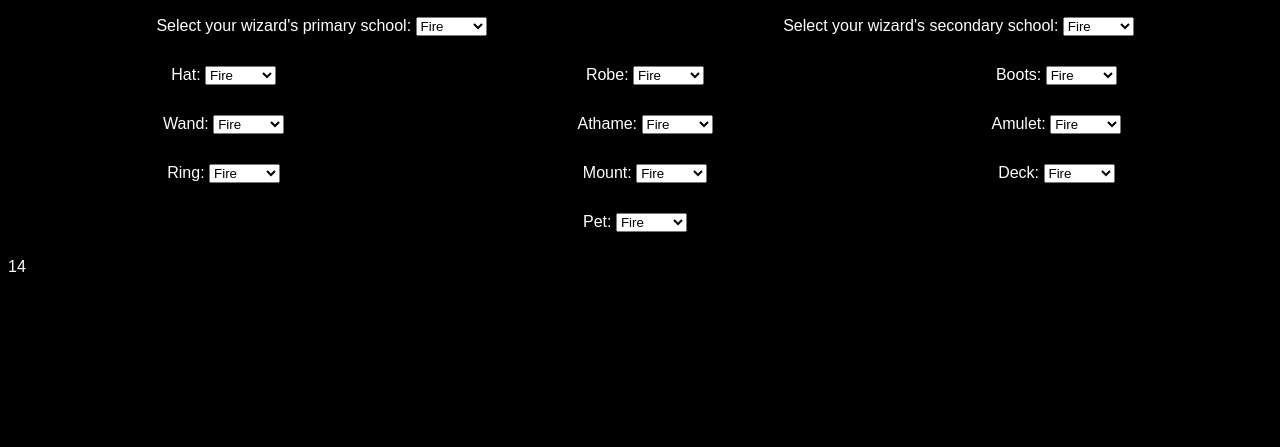
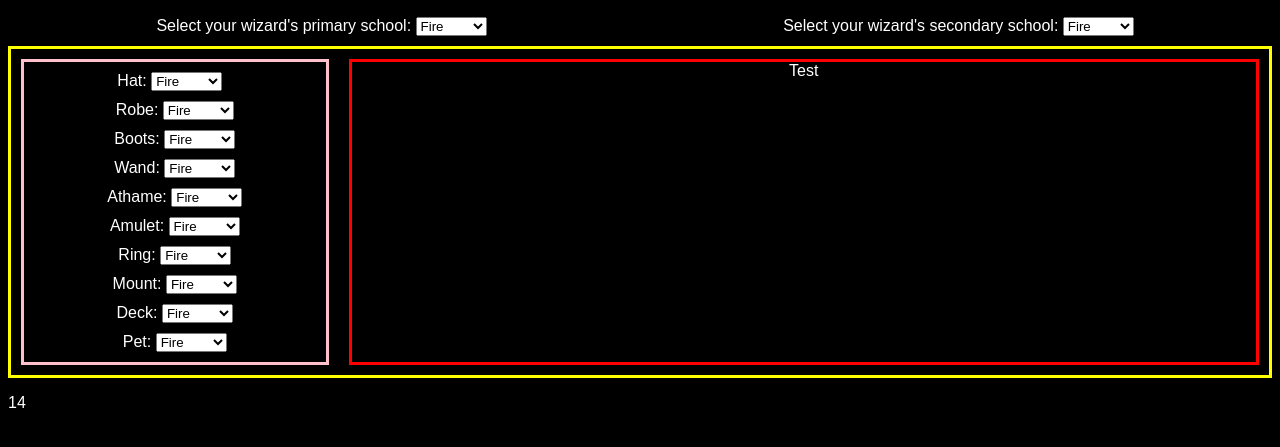
Before and after one commit to SwiftWiz/MilkOptimizer, a plain HTML site: page index.html in a window 1280 px wide. Shown: the part 291-738 px from the top of the page. Drawn offline with Linux system fonts and the light colour scheme.

Commit message:
Change dropdown/table format, update readme

```diff
--- a/index.html
+++ b/index.html
@@ -55,7 +55,9 @@
 			</div>
 		</div>
 
-			<div class="gear-row">
+
+		<div class="table-parent">
+			<div class="gear-parent">
 				<div class="gear-child">
 					<label for="hat">Hat:</label>
 					<select name="hat" id="hat">
@@ -94,8 +96,7 @@
 						<option value="balance">Balance</option>
 					</select>
 				</div>
-			</div>
-			<div class="gear-row">
+
 				<div class="gear-child">
 					<label for="wand">Wand:</label>
 					<select name="wand" id="wand">
@@ -134,8 +135,7 @@
 						<option value="balance">Balance</option>
 					</select>
 				</div>
-			</div>
-			<div class="gear-row">
+
 				<div class="gear-child">
 					<label for="ring">Ring:</label>
 					<select name="ring" id="ring">
@@ -174,8 +174,7 @@
 						<option value="balance">Balance</option>
 					</select>
 				</div>
-			</div>
-			<div class="gear-row">
+
 				<div class="gear-child">
 					<label for="pet">Pet:</label>
 					<select name="pet" id="pet">
@@ -190,15 +189,14 @@
 				</div>
 			</div>
 
-			<p id="damage" class="damage">
+			<div class="table-child">
+			Test
+			</div>
+		</div>
 
-			</p>
+		<p id="damage" class="damage">
 
-
-
-
-
-
+		</p>
 
 	</body>
 </html>
--- a/main.css
+++ b/main.css
@@ -13,14 +13,14 @@
   margin-right: 20px;
 }
 
-.gear-row{
-	display: flex;
-	flex: 1;
+.gear-parent{
+	flex:1;
 	margin: 10px;
 	text-align: center;
+	border: solid;
+	border-color: pink;
 }
 .gear-child {
-	flex: 1;
 	margin: 10px;
 	text-align: center;
 	background: black;
@@ -67,6 +67,21 @@
 	background: black;
 }
 
+.table-parent{
+	display: flex;
+	border: solid;
+	border-color: yellow;
+}
+
+
+.table-child{
+	flex: 3;
+	margin: 10px;
+	text-align: center;
+	border: solid;
+	border-color: red;
+}
+
 body{
 	background: black;
 	color:white;
```
Also changed, not shown: 1 other file.
